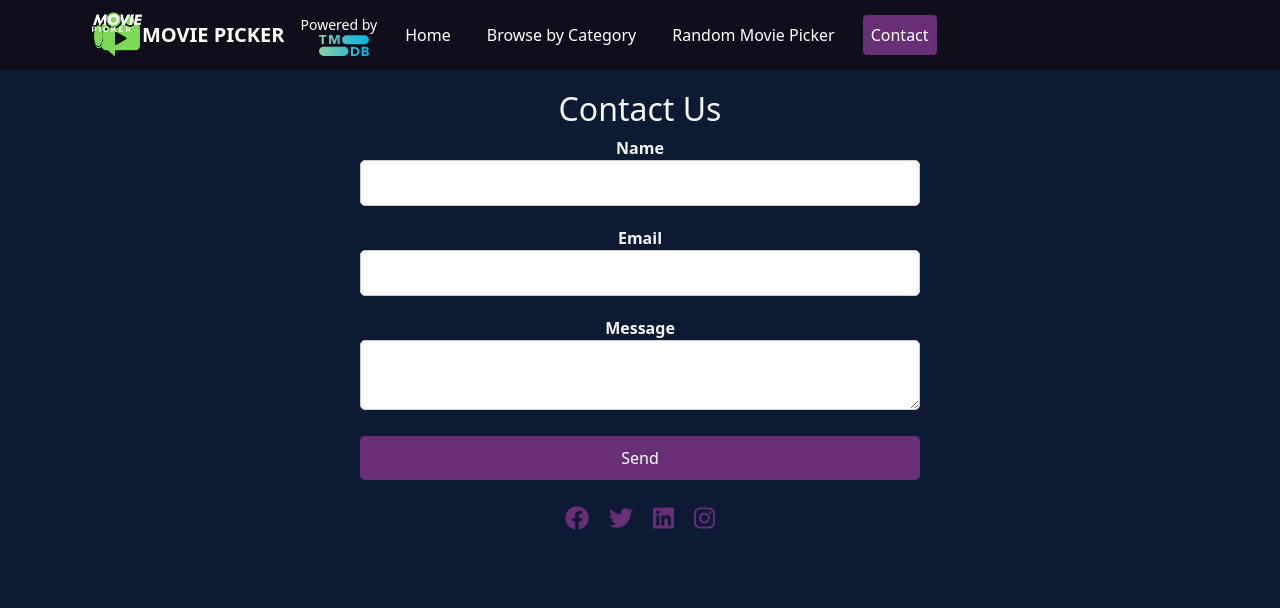
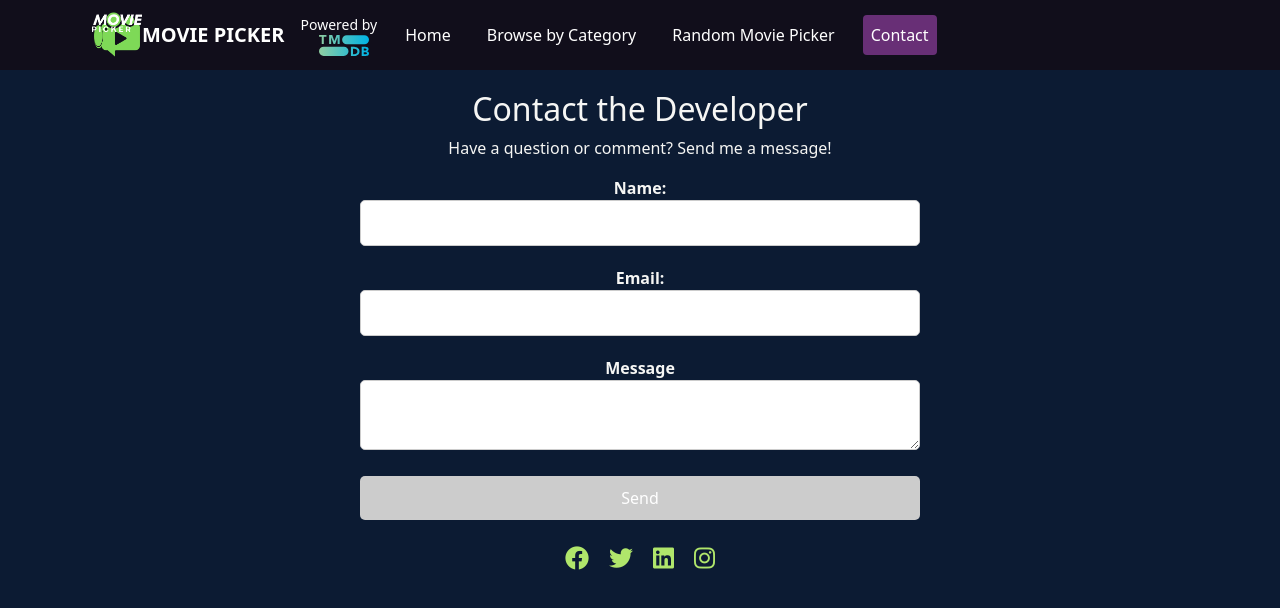
Before and after one commit to anishkumar92/PickAMovie, an Angular app: page /contact in a window 1280 px wide. Shown: the top 608 px of the page. Built offline with nearby package versions, Linux system fonts and the light colour scheme.

Commit message:
contact form validation , nav bar toggle

```diff
--- a/src/app/contact/contact.component.html
+++ b/src/app/contact/contact.component.html
@@ -1,19 +1,30 @@
 <div class="contact-page">
-    <h2>Contact Us</h2>
-    <form (ngSubmit)="onSubmit()" #contactForm="ngForm">
+    <h2>Contact the Developer</h2>
+    <p>Have a question or comment? Send me a message!</p>
+    <form #contactForm="ngForm" (ngSubmit)="onSubmit(contactForm)">
         <div class="form-group">
-            <label for="name">Name</label>
-            <input type="text" id="name" name="name" [(ngModel)]="formData.name" required>
+            <label for="name">Name:</label>
+            <input type="text" id="name" name="name" [(ngModel)]="formData.name" #name="ngModel" required>
+            <div class="error-messages" *ngIf="name.errors?.['required'] && (name.dirty || name.touched)">
+                Name is required.
+            </div>
         </div>
+
         <div class="form-group">
-            <label for="email">Email</label>
-            <input type="email" id="email" name="email" [(ngModel)]="formData.email" required>
+            <label for="email">Email:</label>
+            <input type="email" id="email" name="email" [(ngModel)]="formData.email" #email="ngModel" required email>
+            <div class="error-messages" *ngIf="email.errors?.['required'] && (email.dirty || email.touched)">
+                Email is required.
+            </div>
+            <div class="error-messages" *ngIf="email.errors?.['email'] && (email.dirty || email.touched)">
+                Please enter a valid email address.
+            </div>
         </div>
         <div class="form-group">
             <label for="message">Message</label>
             <textarea id="message" name="message" [(ngModel)]="formData.message" required></textarea>
         </div>
-        <button type="submit">Send</button>
+        <button type="submit" [disabled]="!contactForm.valid">Send</button>
     </form>
 
     <div class="social-icons">
--- a/src/app/contact/contact.component.scss
+++ b/src/app/contact/contact.component.scss
@@ -48,6 +48,17 @@ button:hover {
 .social-icons a {
   margin: 0 10px;
   font-size: 24px;
-  color: #682f76;
+  color: #b0e66b;
   text-decoration: none;
 }
+
+.error-messages {
+  color: red;
+  font-size: 14px;
+  margin-top: 5px;
+}
+
+button[disabled] {
+  background-color: #ccc;
+  cursor: not-allowed;
+}
--- a/src/app/contact/contact.component.ts
+++ b/src/app/contact/contact.component.ts
@@ -13,7 +13,8 @@ export class ContactComponent {
     message: '',
   };
   constructor(private movieService: MovieService) {}
-  onSubmit() {
+  onSubmit(contactForm: any): void {
+    if (contactForm.valid) {
       this.movieService.sendEmail(this.formData).subscribe({
         next: (data) => console.log('res', data),
         error: (error) => console.error('There was an error!', error),
@@ -24,5 +25,9 @@ export class ContactComponent {
         message: '',
       };
       alert('Your message has been sent!');
+    } else {
+      // Form is invalid, display error messages or handle as needed.
+      console.log('Form is invalid. Please check the fields.');
     }
   }
+}
--- a/src/app/navbar/navbar.component.html
+++ b/src/app/navbar/navbar.component.html
@@ -1,7 +1,7 @@
 <nav class="navbar navbar-expand-lg navbar-dark bg-dark">
     <div class="container">
         <span><img class="check" src="../../assets/logo.png" alt="MOVIE PICKER"></span>
-        <a class="navbar-brand" href="#">MOVIE PICKER</a>
+        <a class="navbar-brand" [routerLink]="['/home']">MOVIE PICKER</a>
         <div class="acc d-flex flex-column align-items-center">
             <span>Powered by</span>
             <!-- <a href="https://www.themoviedb.org/"> -->
@@ -15,16 +15,16 @@
         <div class="collapse navbar-collapse" id="navbarNav">
             <ul class="navbar-nav ml-auto">
                 <li class="nav-item" routerLinkActive="active">
-                    <a class="nav-link" [routerLink]="['/home']">Home</a>
+                    <a class="nav-link" [routerLink]="['/home']" (click)="closeNavbar()">Home</a>
                 </li>
                 <li class="nav-item" routerLinkActive="active">
-                    <a class="nav-link" [routerLink]="['/category']">Browse by Category</a>
+                    <a class="nav-link" [routerLink]="['/category']" (click)="closeNavbar()">Browse by Category</a>
                 </li>
                 <li class="nav-item" routerLinkActive="active">
-                    <a class="nav-link" [routerLink]="['/random']">Random Movie Picker</a>
+                    <a class="nav-link" [routerLink]="['/random']" (click)="closeNavbar()">Random Movie Picker</a>
                 </li>
                 <li class="nav-item" routerLinkActive="active">
-                    <a class="nav-link" [routerLink]="['/contact']">Contact</a>
+                    <a class="nav-link" [routerLink]="['/contact']" (click)="closeNavbar()">Contact</a>
                 </li>
             </ul>
         </div>
--- a/src/app/navbar/navbar.component.ts
+++ b/src/app/navbar/navbar.component.ts
@@ -7,4 +7,12 @@ import { Router } from '@angular/router';
 })
 export class NavbarComponent {
   constructor(private router: Router) {}
+  closeNavbar() {
+    const navbarToggler = document.querySelector(
+      '.navbar-toggler'
+    ) as HTMLElement;
+    if (navbarToggler) {
+      navbarToggler.click(); // Simulate a click on the navbar-toggler button to close the navbar
+    }
+  }
 }
```
Lines whose indentation alone changed are shown as unchanged.
